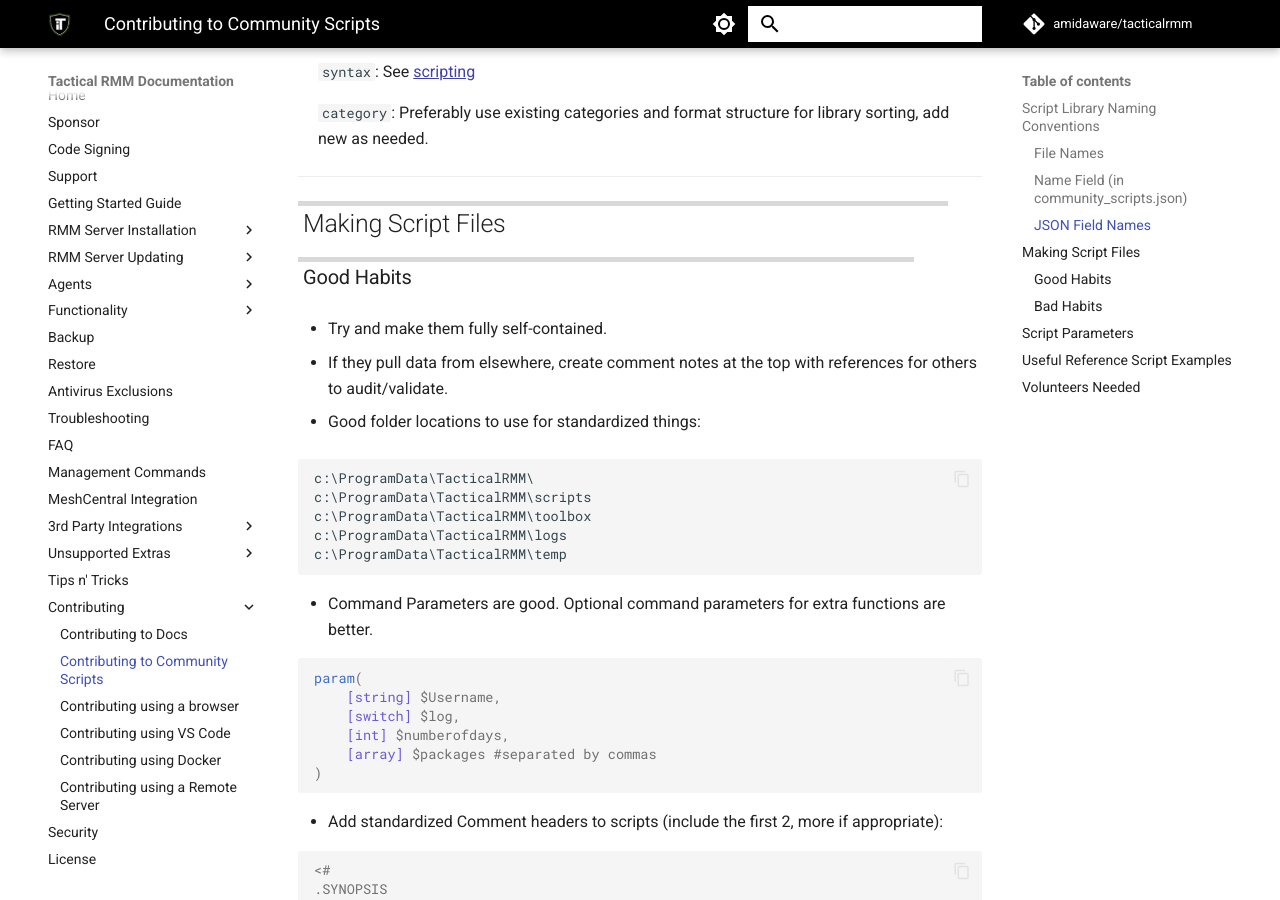
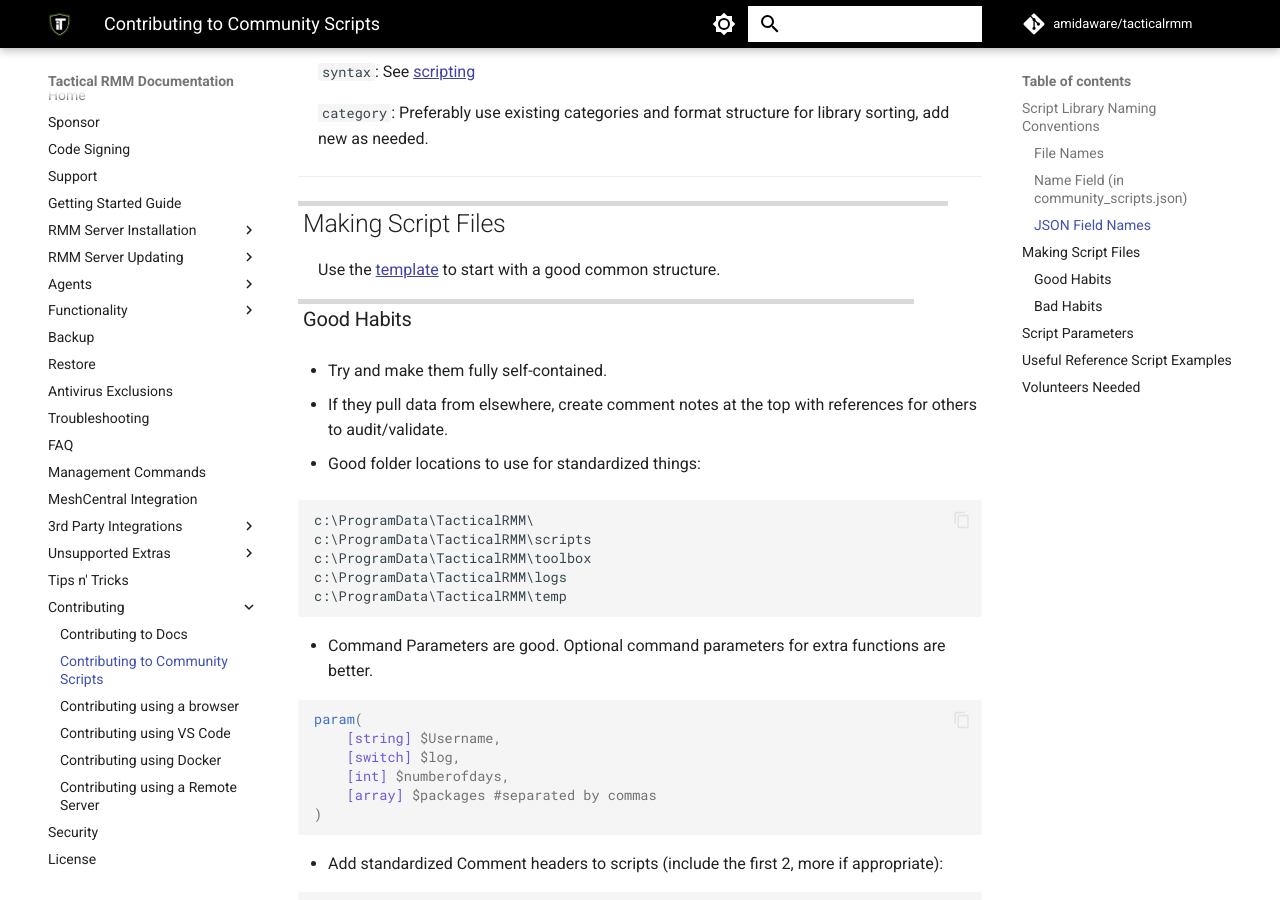
Before and after one commit to amidaware/trmm-docs, an MkDocs documentation site: the page built from docs/contributing_community_scripts.md, in a window 1280 px wide and 900 px high, scrolled down 2563 px. Built offline with MkDocs 1.6.1 and Material for MkDocs 9.7.7, drawn with Linux system fonts in a browser that asks for light colours; comment, search, counter and statistics services are not loaded.

Commit message:
linking to template

```diff
--- a/docs/contributing_community_scripts.md
+++ b/docs/contributing_community_scripts.md
@@ -111,6 +111,8 @@
 
 ## Making Script Files
 
+Use the [template](https://github.com/amidaware/community-scripts/blob/main/scripts_staging/Win_Template.ps1) to start with a good common structure.
+
 ### Good Habits
 
 - Try and make them fully self-contained.
```
